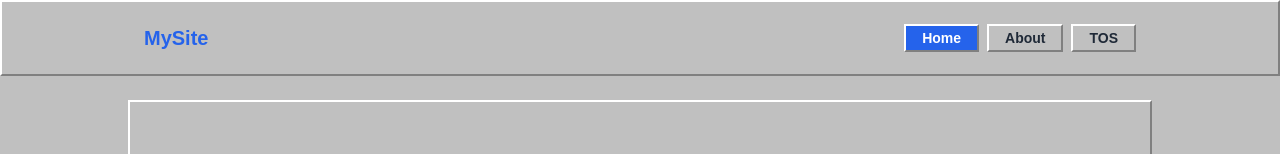
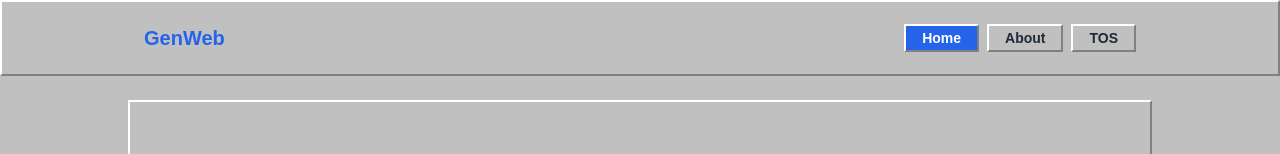
Before and after one commit to louispaulet/generative_website, a React (Vite) app in the folder generative_website_react/: page / in a window 1280 px wide. Shown: the top 154 px of the page. Built offline with nearby package versions, Linux system fonts and the light colour scheme.

Commit message:
improve navbar homepage redirect label

```diff
--- a/generative_website_react/src/components/Navbar.jsx
+++ b/generative_website_react/src/components/Navbar.jsx
@@ -11,7 +11,7 @@ export default function Navbar() {
         <div className="flex items-center justify-between h-16">
           <h1 className="text-xl font-bold text-blue-600">
             <Link to="/" className="hover:underline">
-              MySite
+              GenWeb
             </Link>
           </h1>
           <div className="space-x-2">
```
